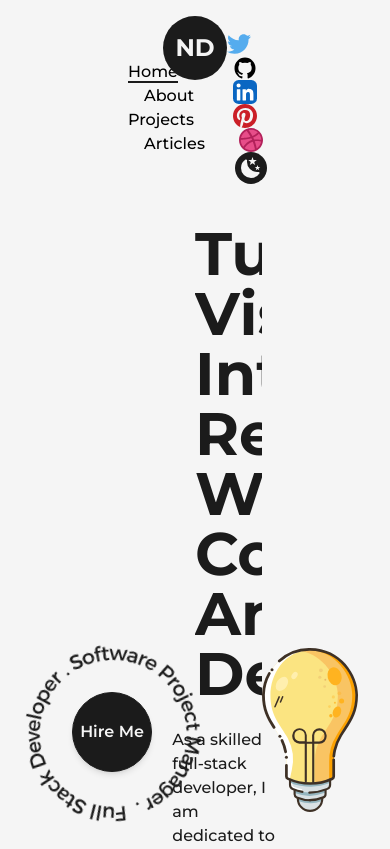
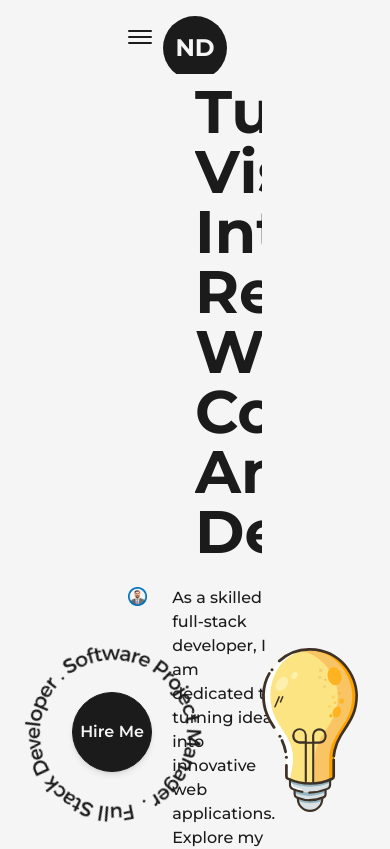
Before and after one commit to Metaverse-Nabeel/portfolio_next_JS, a Next.js app: page / in a window 390 px wide. Shown: the top 849 px of the page. Built offline with nearby package versions, Linux system fonts and the light colour scheme.

Commit message:
Add Mobile Navbar and made it responsive

```diff
--- a/src/components/NavBar.jsx
+++ b/src/components/NavBar.jsx
@@ -1,5 +1,5 @@
 import Link from "next/link";
-import React from "react";
+import React, { useState } from "react";
 import Logo from "./Logo";
 import { useRouter } from "next/router";
 import {
@@ -16,7 +16,6 @@
 
 const CustomLink = ({ href, title, className }) => {
   const router = useRouter();
-  console.log(router);
   return (
     <Link href={href} className={`${className} relative group`}>
       {title}
@@ -30,11 +29,64 @@
     </Link>
   );
 };
+const MobileLink = ({ href, title, className = "", toggle }) => {
+  const router = useRouter();
+
+  const handleClick = () => {
+    toggle();
+    router.push(href);
+  };
+
+  return (
+    <button
+      href={href}
+      className={`${className} relative group text-light dark:text-dark my-2`}
+      onClick={handleClick}
+    >
+      {title}
+      <span
+        className={`h-[2px] inline-block bg-light absolute left-0 -bottom-0.5 group-hover:w-full transition-[width] ease duration-300 dark:bg-dark ${
+          router.asPath === href ? "w-full" : "w-0"
+        }`}
+      >
+        &nbsp;
+      </span>
+    </button>
+  );
+};
 
 const NavBar = () => {
   const [mode, setMode] = useThemeSwitcher();
+  const [isOpen, setIsOpen] = useState(false);
+
+  const handleClick = () => {
+    setIsOpen(!isOpen);
+  };
+
   return (
     <header className="w-full px-32 py-8 font-medium flex items-center justify-between dark:text-light">
+      <button
+        className="flex-col justify-center items-center hidden lg:flex"
+        onClick={handleClick}
+      >
+        <span
+          className={`bg-dark transition-all duration-300 ease-out dark:bg-light block h-0.5 w-6 rounded-sm ${
+            isOpen ? "rotate-45 translate-y-1" : "-translate-y-0.5"
+          }`}
+        ></span>
+        <span
+          className={`bg-dark transition-all duration-300 ease-out dark:bg-light block h-0.5 w-6 rounded-sm my-0.5 ${
+            isOpen ? "opacity-0" : "opacity-100"
+          }`}
+        ></span>
+        <span
+          className={`bg-dark transition-all duration-300 ease-out dark:bg-light block h-0.5 w-6 rounded-sm ${
+            isOpen ? "-rotate-45 -translate-y-1" : "translate-y-0.5"
+          }`}
+        ></span>
+      </button>
+
+      <div className="w-full flex justify-between items-center lg:hidden">
         <nav>
           <CustomLink href="/" title="Home" className="mr-4" />
           <CustomLink href="/about" title="About" className="mx-4" />
@@ -56,7 +108,7 @@
             target={"_blank"}
             whileHover={{ y: -2 }}
             whileTap={{ scale: 0.9 }}
-          className="w-6 mx-3"
+            className="w-6 mx-3 "
           >
             <GithubIcon />
           </motion.a>
@@ -101,6 +153,105 @@
             )}
           </button>
         </nav>
+      </div>
+      {isOpen ? (
+        <motion.div
+          className="min-w-[70vw] flex flex-col justify-between z-30 items-center fixed top-1/2 left-1/2 -translate-x-1/2 -translate-y-1/2 bg-dark/90 dark:bg-light/75 rounded-lg backdrop-blur-md py-32"
+          initial={{ scale: 0, opacity: 0, x: "-50%", y: "-50%" }}
+          animate={{ scale: 1, opacity: 1 }}
+          transition={{
+            duration: 0.5,
+          }}
+        >
+          <nav className="flex items-center flex-col justify-center">
+            <MobileLink
+              href="/"
+              title="Home"
+              className=""
+              toggle={handleClick}
+            />
+            <MobileLink
+              href="/about"
+              title="About"
+              className=""
+              toggle={handleClick}
+            />
+            <MobileLink
+              href="/projects"
+              title="Projects"
+              className=""
+              toggle={handleClick}
+            />
+            <MobileLink
+              href="/articles"
+              title="Articles"
+              className=""
+              toggle={handleClick}
+            />
+          </nav>
+          <nav className="flex items-center justify-center flex-wrap mt-2">
+            <motion.a
+              href="https://twitter.com/nab33l129/"
+              target={"_blank"}
+              whileHover={{ y: -2 }}
+              whileTap={{ scale: 0.9 }}
+              className="w-6 mr-3 sm:mx-1"
+            >
+              <TwitterIcon />
+            </motion.a>
+            <motion.a
+              href="https://github.com/Metaverse-Nabeel"
+              target={"_blank"}
+              whileHover={{ y: -2 }}
+              whileTap={{ scale: 0.9 }}
+              className="w-6 mx-3 bg-light dark:bg-dark rounded-full sm:mx-1"
+            >
+              <GithubIcon />
+            </motion.a>
+            <motion.a
+              href="https://www.linkedin.com/in/nabeel129/"
+              target={"_blank"}
+              whileHover={{ y: -2 }}
+              whileTap={{ scale: 0.9 }}
+              className="w-6 mx-3 sm:mx-1"
+            >
+              <LinkedInIcon />
+            </motion.a>
+            <motion.a
+              href="https://www.pinterest.com/nabeelahmed3129/"
+              target={"_blank"}
+              whileHover={{ y: -2 }}
+              whileTap={{ scale: 0.9 }}
+              className="w-6 mx-3 bg-light rounded-full sm:mx-1"
+            >
+              <PinterestIcon />
+            </motion.a>
+            <motion.a
+              href="https://dribbble.com/nabeel129"
+              target={"_blank"}
+              whileHover={{ y: -2 }}
+              whileTap={{ scale: 0.9 }}
+              className="w-6 ml-3 sm:mx-1"
+            >
+              <DribbbleIcon />
+            </motion.a>
+
+            <button
+              className={`ml-3 flex items-center justify-center rounded-full p-1 ${
+                mode === "light" ? "bg-dark text-light" : "bg-light text-dark"
+              }`}
+              onClick={() => setMode(mode === "light" ? "dark" : "light")}
+            >
+              {mode === "dark" ? (
+                <SunIcon className="fill-dark" />
+              ) : (
+                <MoonIcon className="fill-dark" />
+              )}
+            </button>
+          </nav>
+        </motion.div>
+      ) : null}
+
       <div className="absolute left-[50%] top-2 translate-x-[-50%]">
         <Logo />
       </div>
--- a/tailwind.config.js
+++ b/tailwind.config.js
@@ -1,6 +1,6 @@
 /** @type {import('tailwindcss').Config} */
 
-const { fontFamily } = require('tailwindcss/defaultTheme')
+const { fontFamily } = require("tailwindcss/defaultTheme");
 
 module.exports = {
   content: [
@@ -11,26 +11,47 @@
     // Or if using `src` directory:
     "./src/**/*.{js,ts,jsx,tsx,mdx}",
   ],
-  darkMode: 'class',
-   theme: {
+  darkMode: "class",
+  theme: {
     extend: {
       fontFamily: {
-        sans: ['var(--font-mont)', ...fontFamily.sans],
+        sans: ["var(--font-mont)", ...fontFamily.sans],
       },
       colors: {
-        dark: '#1B1B1B',
-        light: '#F5F5F5',
-        primary: '#B63E96',
-        primaryDark: '#58E6D9'
+        dark: "#1B1B1B",
+        light: "#F5F5F5",
+        primary: "#B63E96",
+        primaryDark: "#58E6D9",
       },
       animation: {
-        'spin-slow': 'spin 8s linear infinite',
+        "spin-slow": "spin 8s linear infinite",
       },
-      backgroundImage:{
-        circularLight: 'repeating-radial-gradient(rgba(0,0,0,0.4) 2px,#f5f5f5 5px,#f5f5f5 100px);',
-        circularDark: 'repeating-radial-gradient(rgba(255,255,255,0.5) 2px,#1B1B1B 8px,#1B1B1B 100px);'
-      }
+      backgroundImage: {
+        circularLight:
+          "repeating-radial-gradient(rgba(0,0,0,0.4) 2px,#f5f5f5 5px,#f5f5f5 100px);",
+        circularDark:
+          "repeating-radial-gradient(rgba(255,255,255,0.5) 2px,#1B1B1B 8px,#1B1B1B 100px);",
+      },
+    },
+    screens: {
+      "2xl": { max: "1535px" },
+      // => @media (max-width: 1535px) { ... }
+
+      xl: { max: "1279px" },
+      // => @media (max-width: 1279px) { ... }
+
+      lg: { max: "1023px" },
+      // => @media (max-width: 1023px) { ... }
+
+      md: { max: "767px" },
+      // => @media (max-width: 767px) { ... }
+
+      sm: { max: "639px" },
+      // => @media (max-width: 639px) { ... }
+
+      xs: { max: "479px" },
+      // => @media (max-width: 479px) { ... }
     },
   },
   plugins: [],
-}
+};
```
Lines whose indentation alone changed are shown as unchanged.
